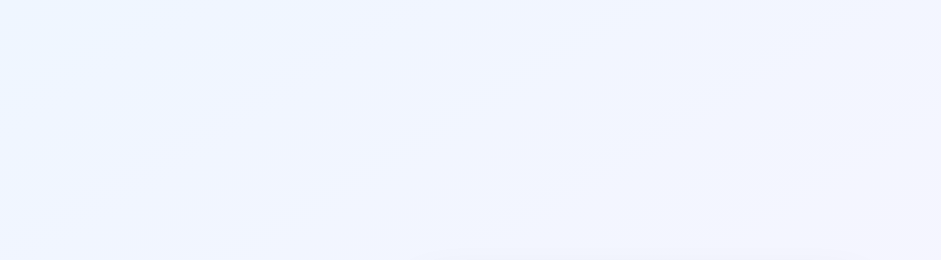
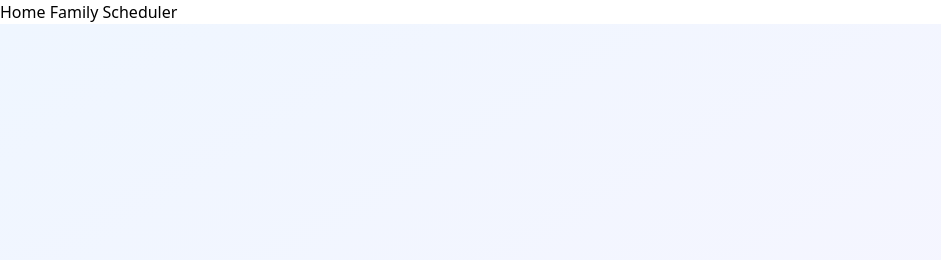
Before and after one commit to navdub/Family-coordinator-, a plain HTML site: page index.html in a window 1280 px wide. Shown: the top 260 px of the page, without its empty margins (0-941 px from the left). Drawn offline with nearby package versions, Linux system fonts and the light colour scheme.

Commit message:
Add navigation links to index.html

```diff
--- a/index.html
+++ b/index.html
@@ -10,6 +10,10 @@
     <script src="https://cdn.tailwindcss.com"></script>
     <script src="https://www.gstatic.com/firebasejs/10.7.1/firebase-app-compat.js"></script>
     <script src="https://www.gstatic.com/firebasejs/10.7.1/firebase-firestore-compat.js"></script>
+    <nav>
+    <a href="index.html">Home</a>
+    <a href="family-scheduler.html">Family Scheduler</a>
+</nav>
 </head>
 <body>
     <div id="root"></div>
```
